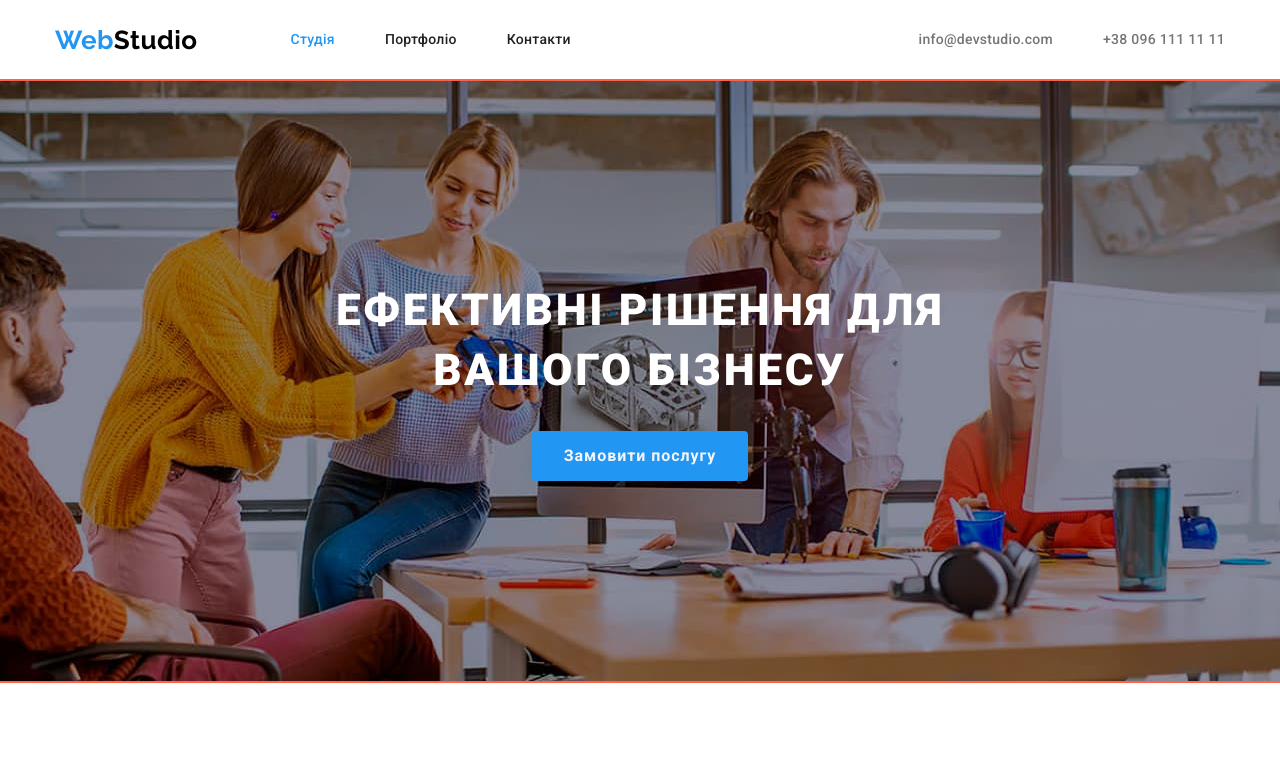
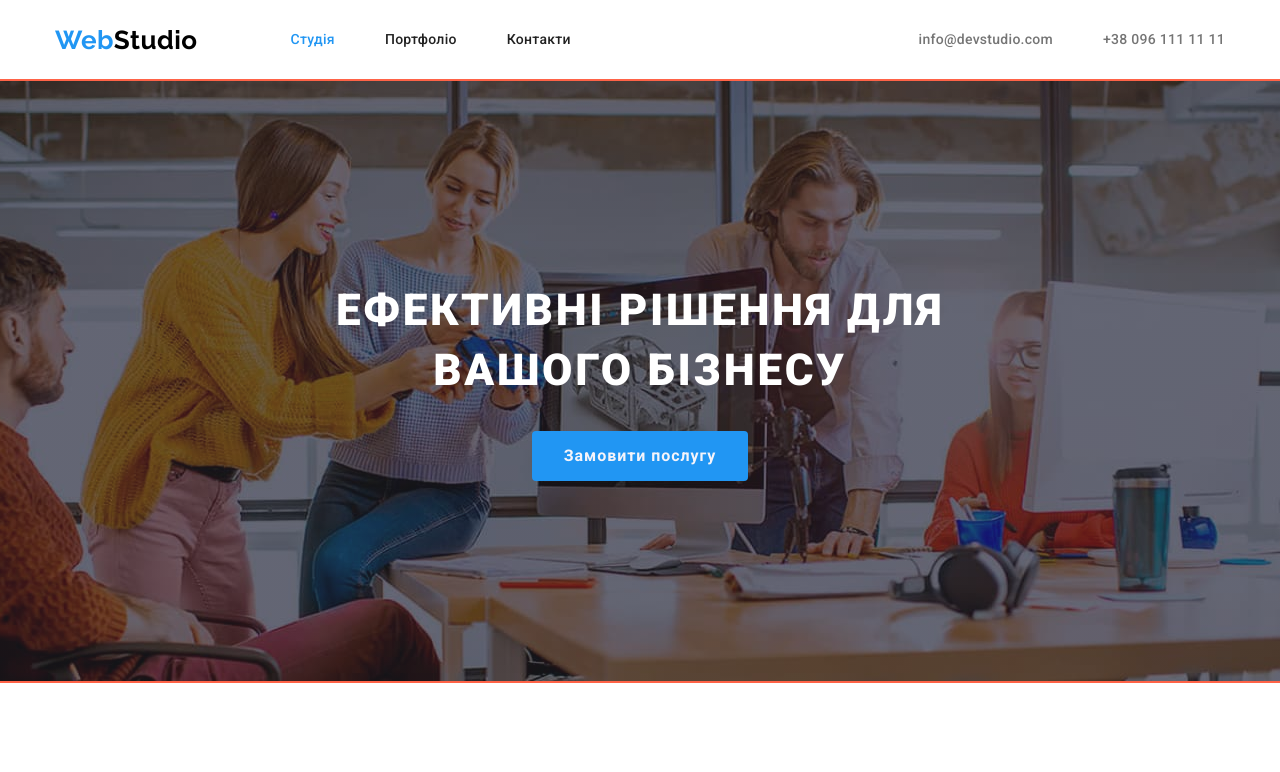
Before and after one commit to SerhiiRytikov/goit-markup-hw-04, a plain HTML site: page index.html in a window 1280 px wide. Shown: the top 772 px of the page. Drawn offline with nearby package versions, Linux system fonts and the light colour scheme.

Commit message:
додає градіенти

```diff
--- a/css/styles.css
+++ b/css/styles.css
@@ -139,7 +139,10 @@ p, h1, h2, h3, h4, h5, h6 {
     height: 600px;
     margin-left: auto;
     margin-right: auto;
-    background-image: url(../images/header.jpg);
+    background-image: linear-gradient(to right, rgba(47, 48, 58, 0.4),
+    rgba(47, 48, 58, 0.4)
+    ),
+     url(../images/header.jpg);
     background-repeat: no-repeat;
     background-position: center;
     background-size: cover;
```
